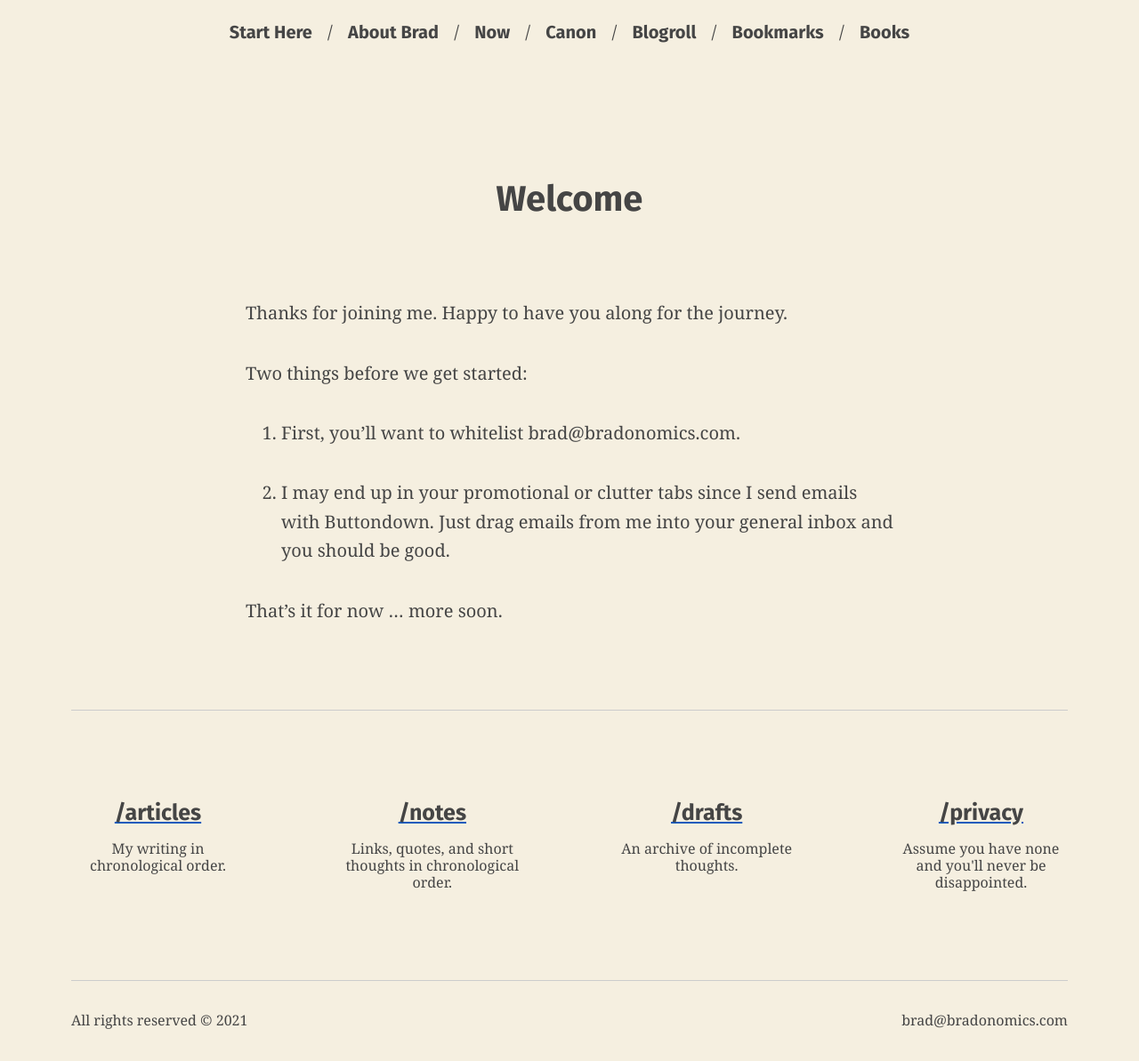
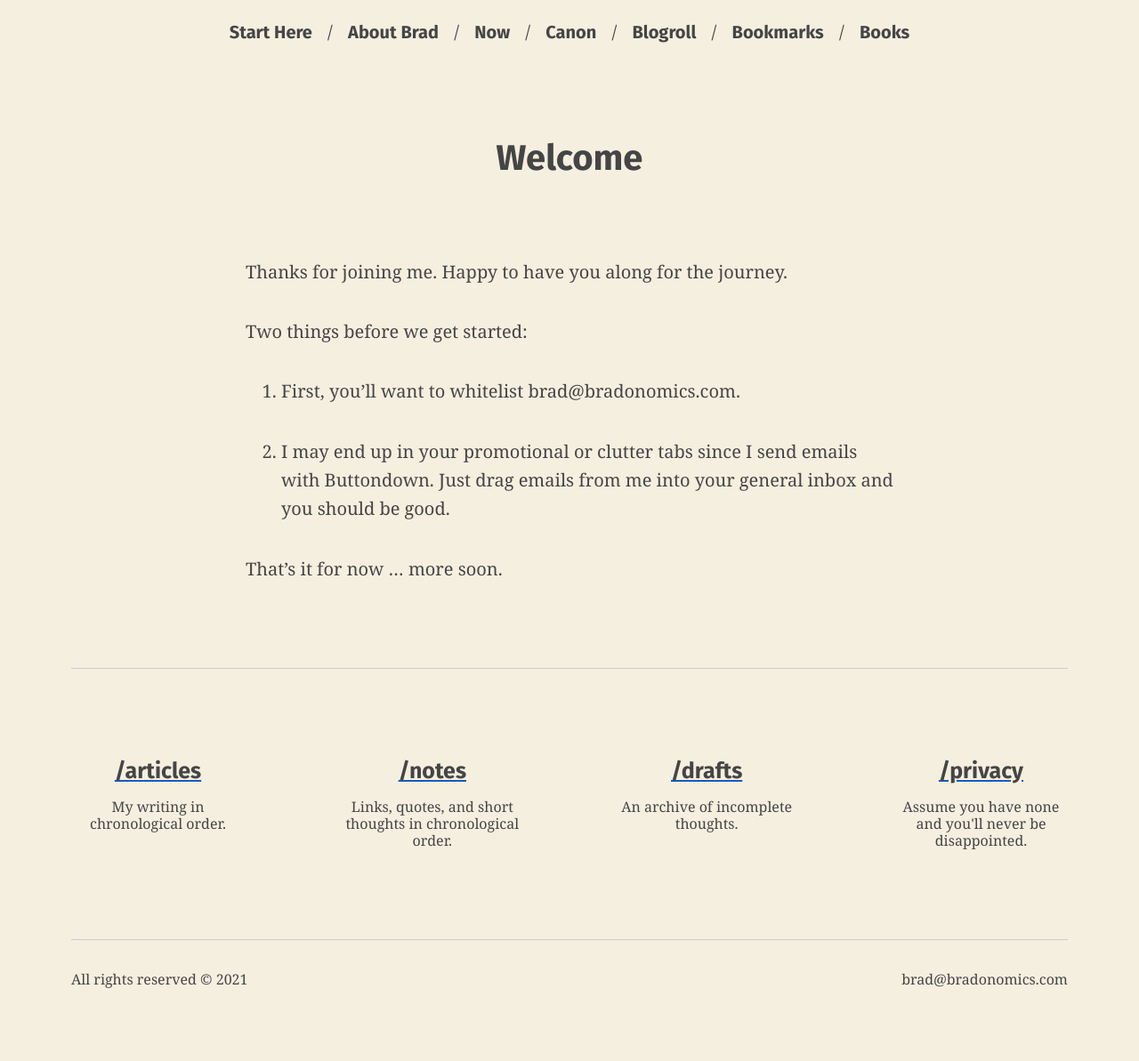
Before and after one commit to bradonomics/bradonomics.com, a Jekyll site: the page built from _pages/email-signup-success.md, in a window 1280 px wide. Shown: the whole page at 89% size. Built offline with Jekyll 4.4.1, drawn with Linux system fonts in a browser that asks for light colours; after the commit the page ends 1146 px from its top, so only the background shows below that.

Commit message:
Adjust page-header margin

```diff
--- a/_sass/article.scss
+++ b/_sass/article.scss
@@ -3,7 +3,7 @@
 }
 
 .page-header {
-  margin: 4rem 0;
+  margin-bottom: 4rem;
   text-align: center;
 
   h1 + p {
```
